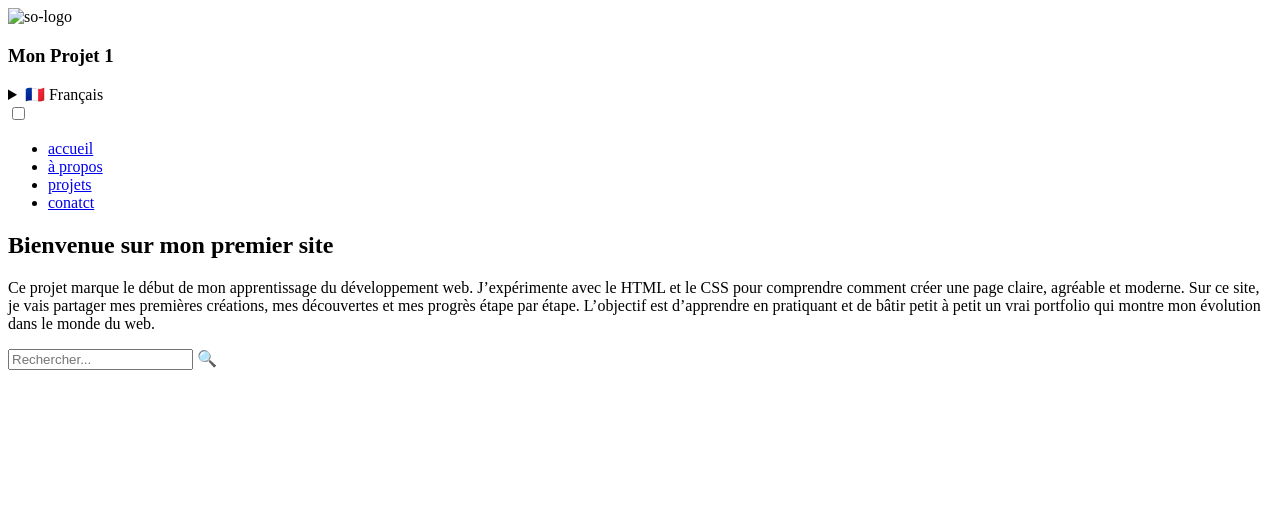
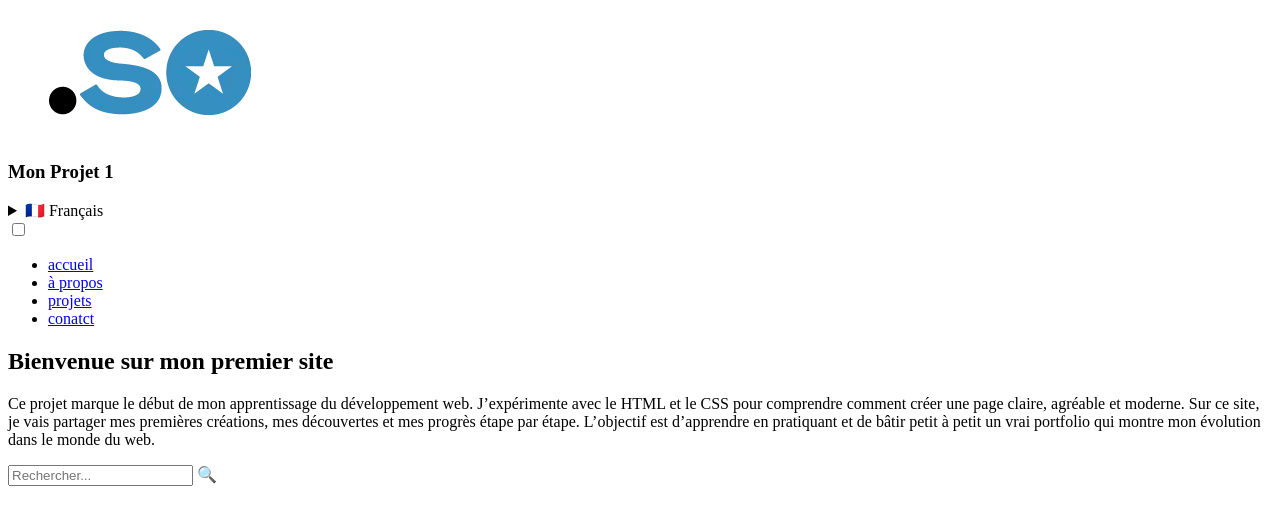
Before and after one commit to salohy-onnelin25/Projet-1-photographie, a plain HTML site: page index.html in a window 1280 px wide. Drawn offline with Linux system fonts and the light colour scheme.

Commit message:
03/09/25 21h07

```diff
--- a/index.html
+++ b/index.html
@@ -5,13 +5,13 @@
     <meta name="viewport" content="width=device-width, initial-scale=1.0" />
     <title>Projet 1 (S.O)</title>
     <link rel="stylesheet" href="style.css" />
-    <link rel="Shortcut icon" href="./img/so-logo1720419640.webp" />
+    <link rel="Shortcut icon" href="./img/Maquette/so-logo1720419640.webp" />
   </head>
   <body>
     <header>
       <section class="header-one">
         <div class="header-left">
-          <img src="./img/so-logo1720419640.webp" alt="so-logo" />
+          <img src="./img/Maquette/so-logo1720419640.webp" alt="so-logo" />
           <h3>Mon Projet 1</h3>
         </div>
         <div class="header-right">
```
